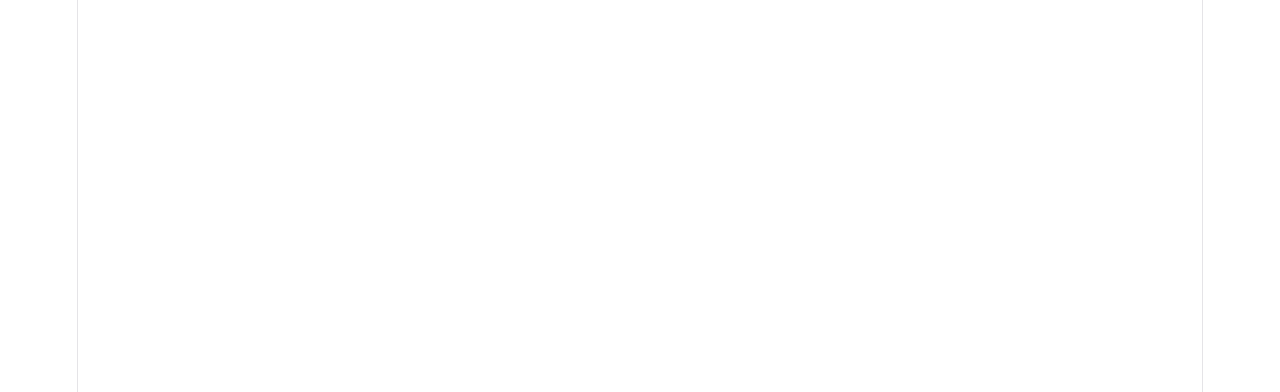
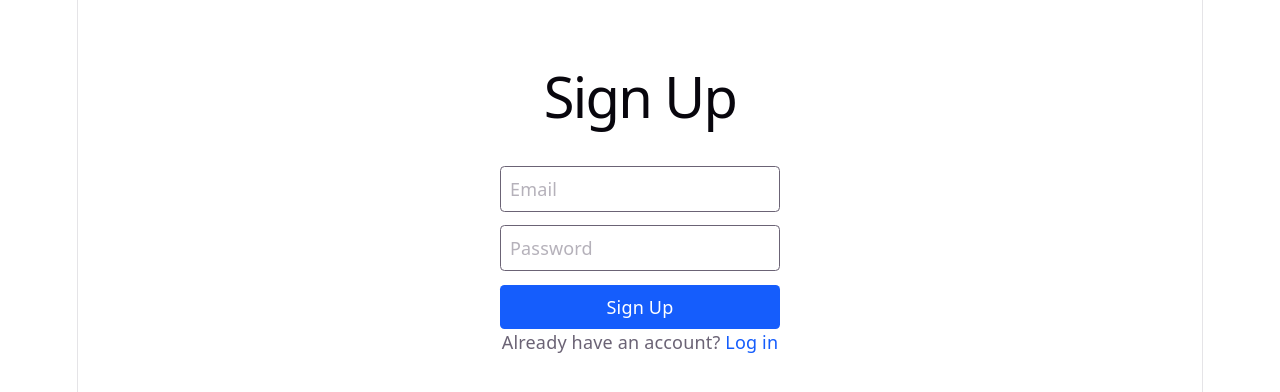
Before and after one commit to 24je0657/dsa-revision-platform, a React (Vite) app in the folder frontend/: page /signup in a window 1280 px wide. Before the commit this address had no page. Shown: the top 392 px of the page. Built offline with nearby package versions, Linux system fonts and the light colour scheme.

Commit message:
Stage 5: frontend auth — Signup/Login pages, AuthContext, token persistence

```diff
--- a/frontend/src/App.tsx
+++ b/frontend/src/App.tsx
@@ -1,17 +1,16 @@
 import { Routes, Route } from 'react-router-dom'
 import ProblemList from './ProblemList'
 import ProblemDetail from './ProblemDetail'
-import './App.css'
+import Signup from './Signup'
+import Login from './Login'
 
 function App() {
   return (
     <Routes>
       <Route path="/" element={<ProblemList />} />
-
-      <Route
-        path="/problem/:slug"
-        element={<ProblemDetail />}
-      />
+      <Route path="/problem/:slug" element={<ProblemDetail />} />
+      <Route path="/signup" element={<Signup />} />
+      <Route path="/login" element={<Login />} />
     </Routes>
   )
 }
--- /dev/null
+++ b/frontend/src/AuthContext.tsx
@@ -0,0 +1,37 @@
+import { createContext, useContext, useState, type ReactNode } from 'react'
+
+type AuthContextType = {
+  token: string | null
+  login: (token: string) => void
+  logout: () => void
+}
+
+const AuthContext = createContext<AuthContextType | null>(null)
+
+export function AuthProvider({ children }: { children: ReactNode }) {
+  const [token, setToken] = useState<string | null>(localStorage.getItem('token'))
+
+  function login(newToken: string) {
+    localStorage.setItem('token', newToken)
+    setToken(newToken)
+  }
+
+  function logout() {
+    localStorage.removeItem('token')
+    setToken(null)
+  }
+
+  return (
+    <AuthContext.Provider value={{ token, login, logout }}>
+      {children}
+    </AuthContext.Provider>
+  )
+}
+
+export function useAuth() {
+  const context = useContext(AuthContext)
+  if (!context) {
+    throw new Error('useAuth must be used inside an AuthProvider')
+  }
+  return context
+}
--- /dev/null
+++ b/frontend/src/Login.tsx
@@ -0,0 +1,98 @@
+import { useState } from 'react'
+import { useNavigate, Link } from 'react-router-dom'
+import { useAuth } from './AuthContext'
+
+function Login() {
+  const [email, setEmail] = useState('')
+  const [password, setPassword] = useState('')
+  const [error, setError] = useState<string | null>(null)
+
+  const navigate = useNavigate()
+  const { login } = useAuth()
+
+  async function handleSubmit(e: React.FormEvent) {
+    e.preventDefault()
+    setError(null)
+
+    try {
+      const res = await fetch('http://localhost:8000/login', {
+        method: 'POST',
+        headers: {
+          'Content-Type': 'application/json',
+        },
+        body: JSON.stringify({ email, password }),
+      })
+
+      if (!res.ok) {
+        const data = await res.json()
+        setError(data.detail || 'Login failed')
+        return
+      }
+
+      const data = await res.json()
+
+      login(data.access_token)
+
+      navigate('/')
+    } catch (error) {
+      console.error(error)
+      setError('Unable to connect to the server')
+    }
+  }
+
+  return (
+    <div className="p-6 max-w-md mx-auto">
+      <h1 className="text-2xl font-bold mb-4">
+        Log In
+      </h1>
+
+      <form
+        onSubmit={handleSubmit}
+        className="flex flex-col gap-3"
+      >
+        <input
+          type="email"
+          placeholder="Email"
+          value={email}
+          onChange={(e) => setEmail(e.target.value)}
+          className="border p-2 rounded"
+          required
+        />
+
+        <input
+          type="password"
+          placeholder="Password"
+          value={password}
+          onChange={(e) => setPassword(e.target.value)}
+          className="border p-2 rounded"
+          required
+        />
+
+        {error && (
+          <p className="text-red-600">
+            {error}
+          </p>
+        )}
+
+        <button
+          type="submit"
+          className="bg-blue-600 text-white py-2 rounded"
+        >
+          Log In
+        </button>
+      </form>
+
+      <p className="mt-4">
+        Don't have an account?{' '}
+        <Link
+          to="/signup"
+          className="text-blue-600"
+        >
+          Sign up
+        </Link>
+      </p>
+    </div>
+  )
+}
+
+export default Login
--- /dev/null
+++ b/frontend/src/Signup.tsx
@@ -0,0 +1,91 @@
+import { useState } from 'react'
+import { useNavigate, Link } from 'react-router-dom'
+
+function Signup() {
+  const [email, setEmail] = useState('')
+  const [password, setPassword] = useState('')
+  const [error, setError] = useState<string | null>(null)
+  const navigate = useNavigate()
+
+  async function handleSubmit(e: React.FormEvent) {
+    e.preventDefault()
+    setError(null)
+
+    try {
+      const res = await fetch('http://localhost:8000/signup', {
+        method: 'POST',
+        headers: {
+          'Content-Type': 'application/json',
+        },
+        body: JSON.stringify({ email, password }),
+      })
+
+      if (!res.ok) {
+        const data = await res.json()
+        setError(data.detail || 'Signup failed')
+        return
+      }
+
+      navigate('/login')
+    } catch (error) {
+      console.error(error)
+      setError('Unable to connect to the server')
+    }
+  }
+
+  return (
+    <div className="p-6 max-w-md mx-auto">
+      <h1 className="text-2xl font-bold mb-4">
+        Sign Up
+      </h1>
+
+      <form
+        onSubmit={handleSubmit}
+        className="flex flex-col gap-3"
+      >
+        <input
+          type="email"
+          placeholder="Email"
+          value={email}
+          onChange={(e) => setEmail(e.target.value)}
+          className="border p-2 rounded"
+          required
+        />
+
+        <input
+          type="password"
+          placeholder="Password"
+          value={password}
+          onChange={(e) => setPassword(e.target.value)}
+          className="border p-2 rounded"
+          required
+        />
+
+        {error && (
+          <p className="text-red-600">
+            {error}
+          </p>
+        )}
+
+        <button
+          type="submit"
+          className="bg-blue-600 text-white py-2 rounded"
+        >
+          Sign Up
+        </button>
+      </form>
+
+      <p className="mt-4">
+        Already have an account?{' '}
+        <Link
+          to="/login"
+          className="text-blue-600"
+        >
+          Log in
+        </Link>
+      </p>
+    </div>
+  )
+}
+
+export default Signup
--- a/frontend/src/main.tsx
+++ b/frontend/src/main.tsx
@@ -3,11 +3,14 @@
 import { BrowserRouter } from 'react-router-dom'
 import './index.css'
 import App from './App.tsx'
+import { AuthProvider } from './AuthContext.tsx'
 
 createRoot(document.getElementById('root')!).render(
   <StrictMode>
     <BrowserRouter>
-      <App />
+      <AuthProvider>
+        <App />
+      </AuthProvider>
     </BrowserRouter>
   </StrictMode>,
 )
```
Also changed, not shown: 1 other file (tests, documents, lock files or other folders).
